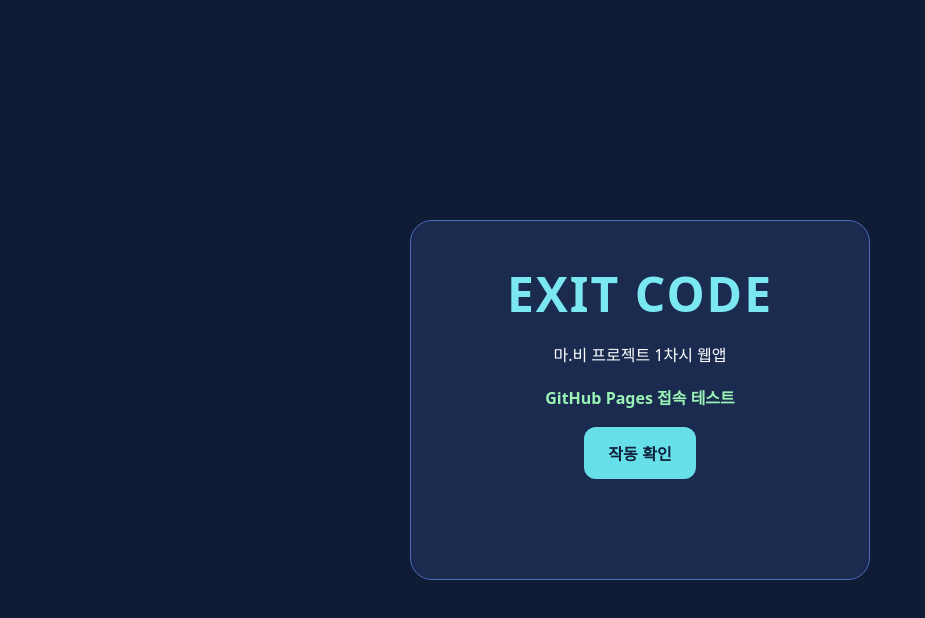
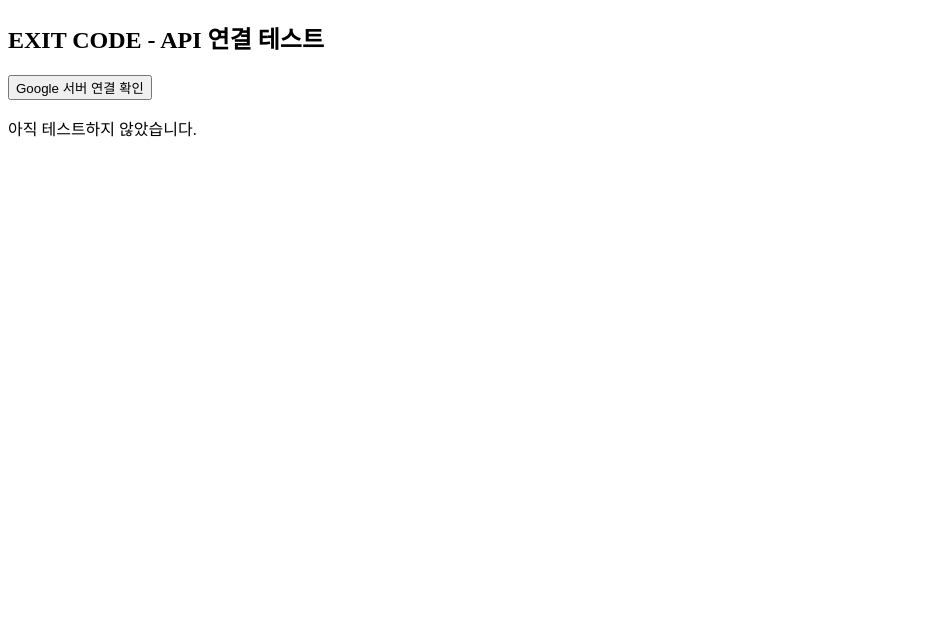
Before and after one commit to namiangal/exit-code, a plain HTML site: page index.html in a window 1280 px wide. Shown: the whole page, without its empty margins (0-925 px from the left). Drawn offline with Linux system fonts and the light colour scheme.

Commit message:
Update index.html

```diff
--- a/index.html
+++ b/index.html
@@ -1,32 +1,41 @@
+
 <!DOCTYPE html>
 <html lang="ko">
 <head>
-  <meta charset="UTF-8" />
-  <meta name="viewport" content="width=device-width, initial-scale=1" />
-  <title>EXIT CODE | 접속 테스트</title>
-  <style>
-    * { box-sizing: border-box; }
-    body { margin: 0; min-height: 100vh; display: grid; place-items: center; background: #101b35; color: #fff; font-family: system-ui, sans-serif; padding: 24px; }
-    main { width: min(100%, 460px); padding: 40px 26px; border: 1px solid #4d6bb6; border-radius: 22px; text-align: center; background: #1b2b50; }
-    h1 { font-size: clamp(32px, 7vw, 48px); letter-spacing: 2px; margin: 0 0 10px; color: #7be8ef; }
-    p { line-height: 1.65; }
-    .success { color: #9af3b5; font-weight: 700; }
-    button { border: 0; border-radius: 12px; background: #66dfe9; color: #10213b; font-weight: 700; padding: 14px 24px; cursor: pointer; font-size: 16px; }
-    #result { min-height: 28px; }
-  </style>
+  <meta charset="UTF-8">
+  <meta name="viewport"
+        content="width=device-width, initial-scale=1">
+  <title>EXIT CODE 연결 테스트</title>
 </head>
 <body>
-  <main>
-    <h1>EXIT CODE</h1>
-    <p>마.비 프로젝트 1차시 웹앱</p>
-    <p class="success">GitHub Pages 접속 테스트</p>
-    <button id="test" type="button">작동 확인</button>
-    <p id="result" aria-live="polite"></p>
-  </main>
+  <h2>EXIT CODE - API 연결 테스트</h2>
+
+  <button onclick="testConnection()">
+    Google 서버 연결 확인
+  </button>
+
+  <p id="result">아직 테스트하지 않았습니다.</p>
+
   <script>
-    document.getElementById('test').addEventListener('click', function () {
-      document.getElementById('result').textContent = '성공! 웹페이지와 JavaScript가 정상 작동합니다.';
-    });
+    // 본인의 Apps Script 웹앱 주소를 입력하세요.
+    const API_URL = "https://script.google.com/macros/s/AKfycbzAtp31FIlNoPtN6Hd1ZsxPYZ3xyd-VMWTZXmTY8nmS_r-xQsw6lQedVDYXwJEF_1ms/exec";
+
+    async function testConnection() {
+      const result = document.getElementById("result");
+      result.textContent = "연결 확인 중...";
+
+      try {
+        const response = await fetch(API_URL);
+        const data = await response.json();
+
+        result.textContent =
+          data.success ? data.message : "서버 응답 오류";
+      } catch (error) {
+        result.textContent =
+          "연결 실패: " + error.message;
+        console.error(error);
+      }
+    }
   </script>
 </body>
 </html>
```
